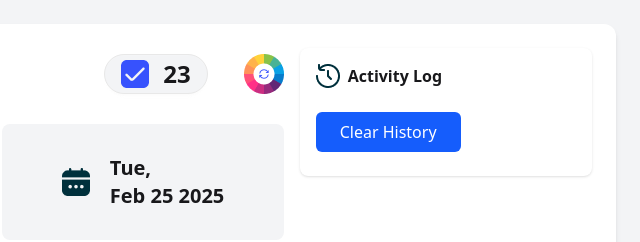
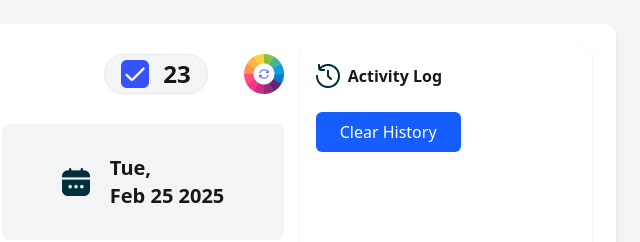
Before and after one commit to LubaibaLubna/AssignmentNo-5, a plain HTML site: page main.html in a window 1280 px wide. Shown: the top 242 px of the page, 640-1280 px from the left. Drawn offline with nearby package versions, Linux system fonts and the light colour scheme.

Commit message:
first commit

```diff
--- a/index.html
+++ b/main.html
@@ -174,7 +174,7 @@
         </div>
 
         <!-- ==========Activity Log=================== -->
-        <div class="w-1/4 ml-4 bg-white p-4 shadow rounded-lg h-full flex flex-col items-cente">
+        <div class="w-1/4 ml-4 bg-white p-4 shadow rounded-lg h-full flex flex-col items-cente h-screen">
             <div class="">
                 <div class="flex">
                     <img src="assets/activity.png" alt="" class="h-full mr-2">
```
